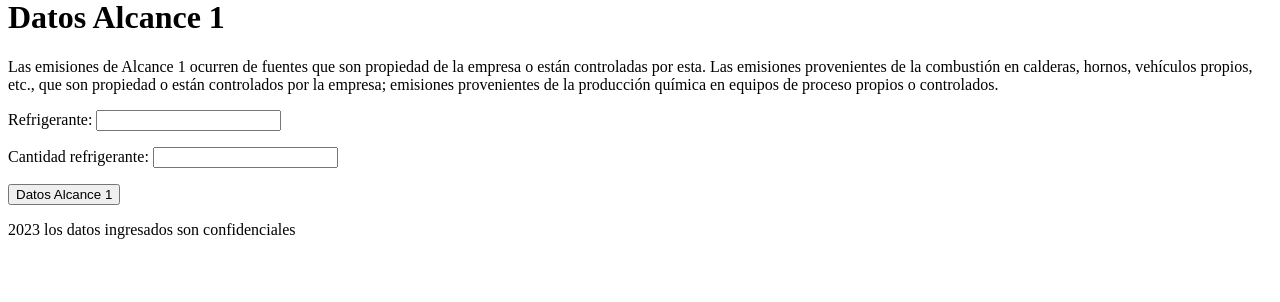
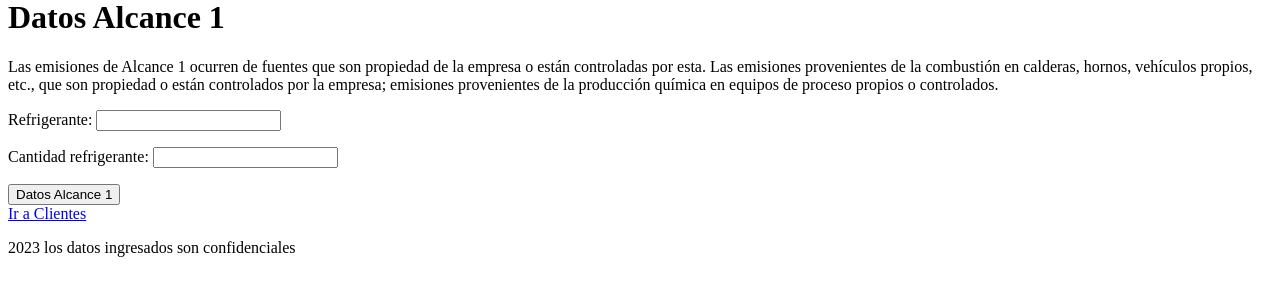
Before and after one commit to pablopinedah/Tercera_Pre_Entrega_Pineda, a Django app: page /crear-alcance1/ in a window 1280 px wide. Shown: the part 154-456 px from the top of the page. Run offline with Django 4.2, Linux system fonts and the light colour scheme.

Commit message:
Ajuste para cambiar entre urls

```diff
--- a/project/apps/home/templates/home/base.html
+++ b/project/apps/home/templates/home/base.html
@@ -15,6 +15,7 @@
     {% block contenido %}
 
     {% endblock contenido %}
+    <a href="{% url 'crear-cliente' %}">Ir a Clientes</a>
 
     {% include 'home/footer.html' %}
 
```
